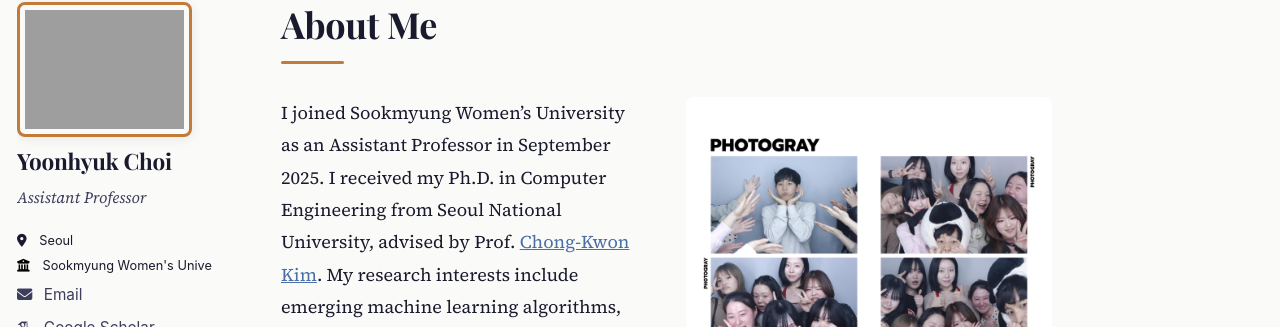
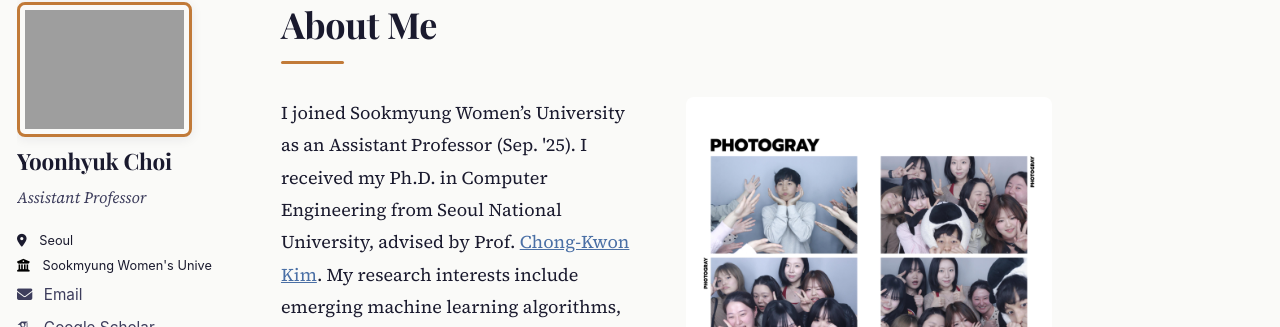
Before and after one commit to ChoiYoonHyuk/ChoiYoonHyuk.github.io, a Jekyll site: the page built from _pages/about.md, in a window 1280 px wide and 1206 px high. Shown: the part 102-429 px from the top of the window. Built offline with Jekyll 4.4.1, drawn with Linux system fonts in a browser that asks for light colours; some web fonts are replaced.

Commit message:
Update about.md

```diff
--- a/_pages/about.md
+++ b/_pages/about.md
@@ -9,7 +9,7 @@
 <div style="display: flex; align-items: flex-start; gap: 40px;">
 
 <div style="flex: 1;">
-I joined Sookmyung Women’s University as an Assistant Professor in September 2025. I received my Ph.D. in Computer Engineering from Seoul National University, advised by Prof. <a href="https://scholar.google.com/citations?user=KRykCKkAAAAJ&hl=en">Chong-Kwon Kim</a>.
+I joined Sookmyung Women’s University as an Assistant Professor (Sep. '25). I received my Ph.D. in Computer Engineering from Seoul National University, advised by Prof. <a href="https://scholar.google.com/citations?user=KRykCKkAAAAJ&hl=en">Chong-Kwon Kim</a>.
 
 My research interests include emerging machine learning algorithms, large language models, graph neural networks, and recommender systems.
 </div>
```
